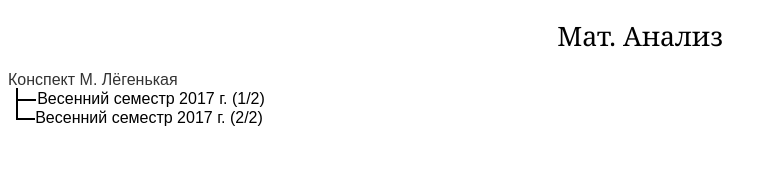
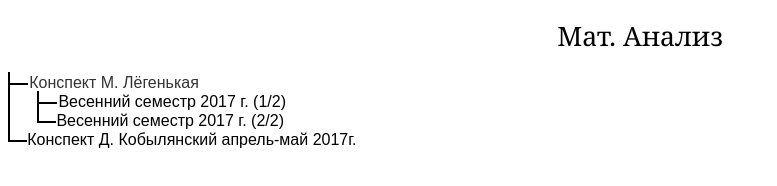
Before and after one commit to ebelnikola/ebelnikola.github.io, a plain HTML site: page storage/calc.html in a window 1280 px wide. Shown: the whole page, without its empty margins (0-777 px from the left). Drawn offline with Linux system fonts and the light colour scheme.

Commit message:
Update calc.html

```diff
--- a/storage/calc.html
+++ b/storage/calc.html
@@ -13,6 +13,7 @@
 					<li><a href=https://www.dropbox.com/s/zg4lwhw0mdpl3am/%D0%9C%D0%B0%D1%82.%20%D0%90%D0%BD%D0%B0%D0%BB%D0%B8%D0%B7%20%D0%9C%D0%B0%D1%88%D0%B8%20%D1%84%D0%B5%D0%B2%D1%80%D0%B0%D0%BB%D1%8C-%D0%BC%D0%B0%D1%80%D1%82%202017.pdf?dl=0> Весенний семестр 2017 г. (1/2)</a>
 					<li><a href=https://www.dropbox.com/s/lbmd2setj80ftlr/%D0%9C%D0%B0%D1%82.%20%D0%90%D0%BD%D0%B0%D0%BB%D0%B8%D0%B7%20%D0%9C%D0%B0%D1%88%D0%B8%20%D0%B0%D1%80%D0%BF%D0%B5%D0%BB%D1%8C-%D0%BC%D0%B0%D0%B9%202017%20.pdf?dl=0>Весенний семестр 2017 г. (2/2)</a>
 				</ul>
+			<li><a href=https://www.dropbox.com/s/be5qkup72n58p7m/%D0%9C%D0%B0%D1%82.%20%D0%90%D0%BD%D0%B0%D0%BB%D0%B8%D0%B7%20%D0%94%D0%B8%D0%BC%D1%8B%20%D0%B0%D0%BF%D1%80%D0%B5%D0%BB%D1%8C-%D0%BC%D0%B0%D0%B9%202017.pdf?dl=0> Конспект Д. Кобылянский апрель-май 2017г.</a>
 		</ul>
 	</body>
 </html>
```
